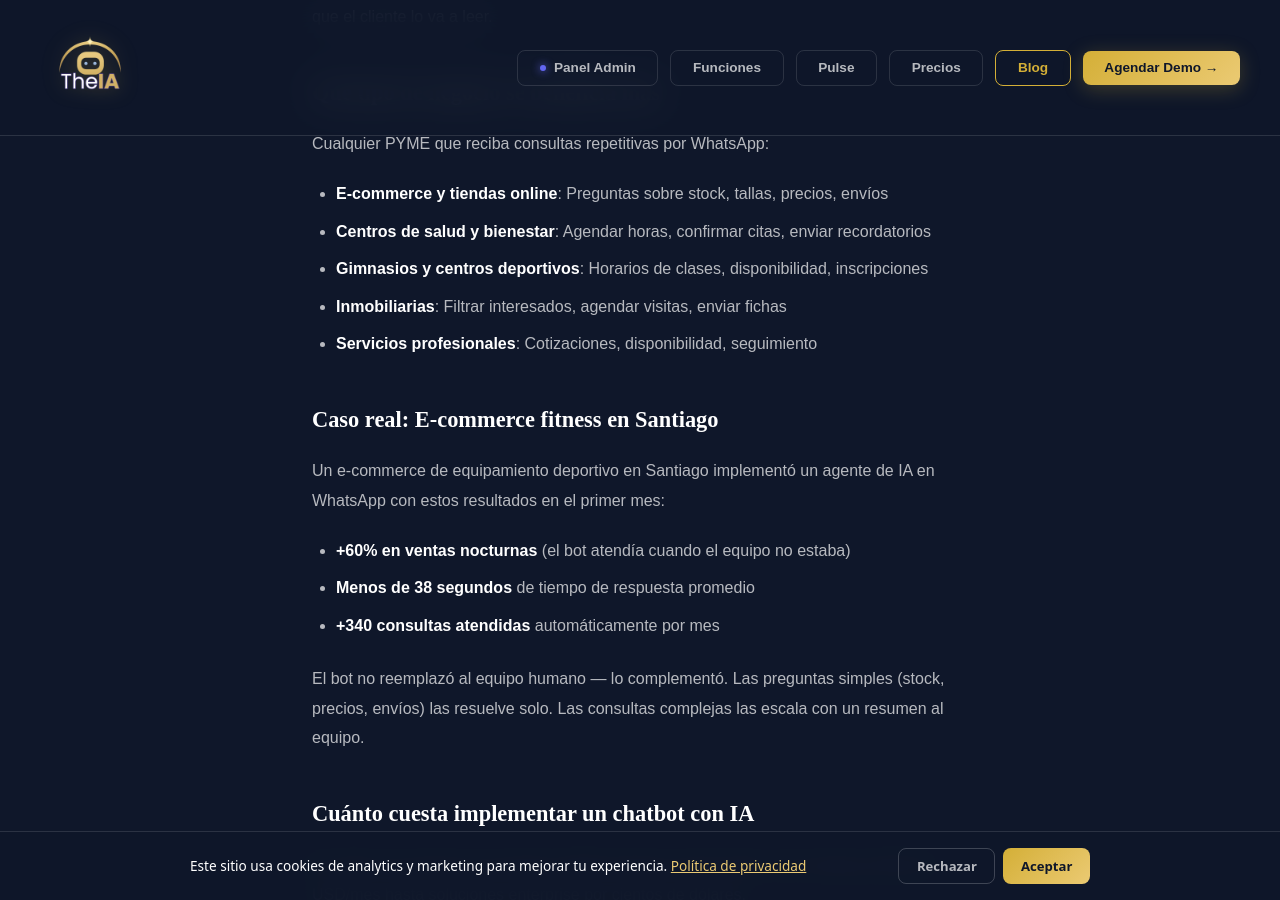
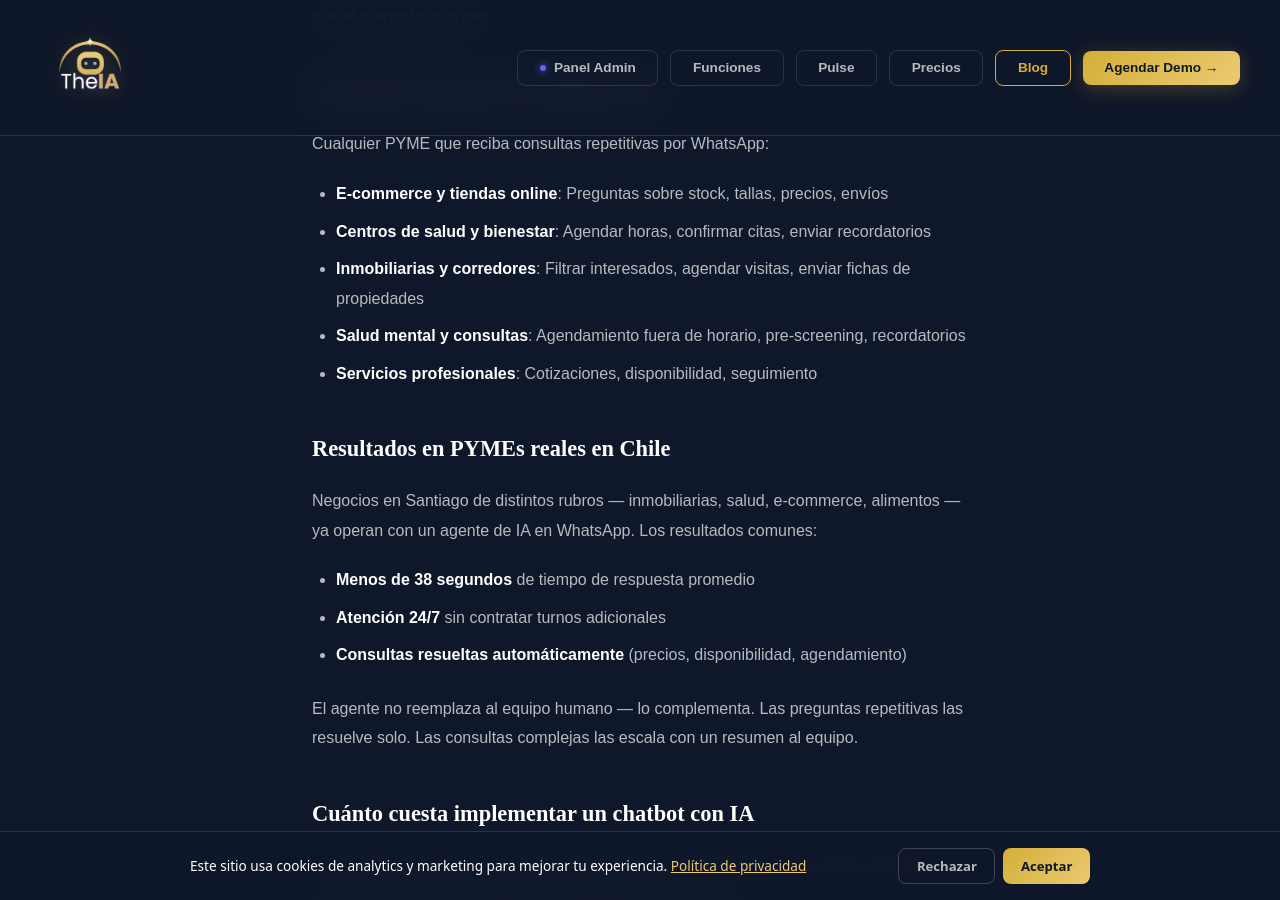
Before and after one commit to rodmera/theia-landing, a Jekyll site: the page built from _posts/2026-03-16-chatbot-whatsapp-chile-guia-pymes.md, in a window 1280 px wide and 900 px high, scrolled down 1237 px. Built offline with Jekyll 4.4.1, drawn with Linux system fonts in a browser that asks for light colours.

Commit message:
content: diversificar segmentos — reemplazar caso fitness por multi-sector
Caso R2Sport congelado por relación comercial inestable.
Reemplaza todas las referencias a fitness/gimnasio por los 4 segmentos
donde se han realizado demos reales: inmobiliarias, corredores de
propiedades, salud mental y alimentos.

- Hero tag: "PYMEs en Chile" en vez de "E-commerce fitness"
- Chat demo: conversación inmobiliaria (depto Ñuñoa)
- Caso real: sección multi-sector (4 industrias operando)
- Verticales funciones: Inmobiliarias & Corredores
- FAQ precios: rubros ampliados
- Blog posts: referencias actualizadas
- llms.txt: mercado actualizado

```diff
--- a/_posts/2026-03-16-chatbot-whatsapp-chile-guia-pymes.md
+++ b/_posts/2026-03-16-chatbot-whatsapp-chile-guia-pymes.md
@@ -31,19 +31,19 @@
 
 - **E-commerce y tiendas online**: Preguntas sobre stock, tallas, precios, envíos
 - **Centros de salud y bienestar**: Agendar horas, confirmar citas, enviar recordatorios
-- **Gimnasios y centros deportivos**: Horarios de clases, disponibilidad, inscripciones
-- **Inmobiliarias**: Filtrar interesados, agendar visitas, enviar fichas
+- **Inmobiliarias y corredores**: Filtrar interesados, agendar visitas, enviar fichas de propiedades
+- **Salud mental y consultas**: Agendamiento fuera de horario, pre-screening, recordatorios
 - **Servicios profesionales**: Cotizaciones, disponibilidad, seguimiento
 
-## Caso real: E-commerce fitness en Santiago
+## Resultados en PYMEs reales en Chile
 
-Un e-commerce de equipamiento deportivo en Santiago implementó un agente de IA en WhatsApp con estos resultados en el primer mes:
+Negocios en Santiago de distintos rubros — inmobiliarias, salud, e-commerce, alimentos — ya operan con un agente de IA en WhatsApp. Los resultados comunes:
 
-- **+60% en ventas nocturnas** (el bot atendía cuando el equipo no estaba)
 - **Menos de 38 segundos** de tiempo de respuesta promedio
-- **+340 consultas atendidas** automáticamente por mes
+- **Atención 24/7** sin contratar turnos adicionales
+- **Consultas resueltas automáticamente** (precios, disponibilidad, agendamiento)
 
-El bot no reemplazó al equipo humano — lo complementó. Las preguntas simples (stock, precios, envíos) las resuelve solo. Las consultas complejas las escala con un resumen al equipo.
+El agente no reemplaza al equipo humano — lo complementa. Las preguntas repetitivas las resuelve solo. Las consultas complejas las escala con un resumen al equipo.
 
 ## Cuánto cuesta implementar un chatbot con IA
 
--- a/llms.txt
+++ b/llms.txt
@@ -24,7 +24,7 @@
 
 ## Datos clave
 - Canales: WhatsApp, Instagram DM, Chat Web
-- Mercado: Pymes Chile (retail, fitness, clínicas, inmobiliarias, educación)
+- Mercado: Pymes Chile (inmobiliarias, corredores de propiedades, salud mental, alimentos, retail, clínicas, e-commerce)
 - Precio: desde CLP 190.000/mes
 - Implementación: 7 días, llave en mano
 - Contacto: hola@theia.cl | +56 9 7729 8344
--- a/precios.html
+++ b/precios.html
@@ -622,7 +622,7 @@
         <div class="faq-item">
           <button class="faq-question">¿Funciona para mi tipo de negocio?</button>
           <div class="faq-answer">
-            <div class="faq-answer-inner">TheIA funciona para cualquier negocio que reciba consultas repetitivas por WhatsApp o Instagram: retail, e-commerce, fitness, clínicas, inmobiliarias, restaurantes, servicios profesionales. Si tus clientes preguntan precios, disponibilidad y horarios, TheIA puede atenderlos. <a href="https://calendar.app.google/ZDjEtqCXTJVxzi7bA" target="_blank" rel="noopener" style="color:var(--gold-light);">Agenda una demo para ver cómo se adapta a tu rubro →</a></div>
+            <div class="faq-answer-inner">TheIA funciona para cualquier negocio que reciba consultas repetitivas por WhatsApp o Instagram: inmobiliarias, corredores de propiedades, clínicas, salud mental, e-commerce, alimentos, restaurantes, servicios profesionales. Si tus clientes preguntan precios, disponibilidad y horarios, TheIA puede atenderlos. <a href="https://calendar.app.google/ZDjEtqCXTJVxzi7bA" target="_blank" rel="noopener" style="color:var(--gold-light);">Agenda una demo para ver cómo se adapta a tu rubro →</a></div>
           </div>
         </div>
       </div>
```
Also changed, not shown: _posts/2026-03-14-automatizar-ventas-whatsapp-7-pasos.md (+1 -1 lines), funciones.html (+4 -4 lines), index.html (+14 -15 lines).
